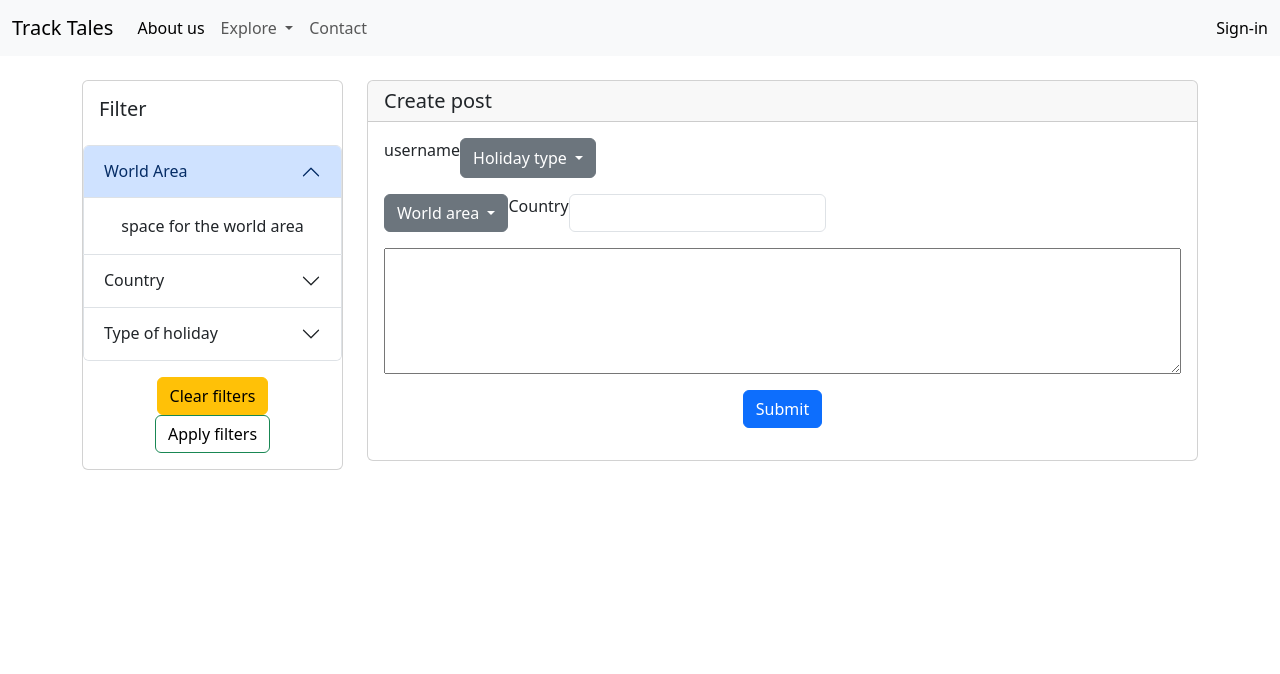
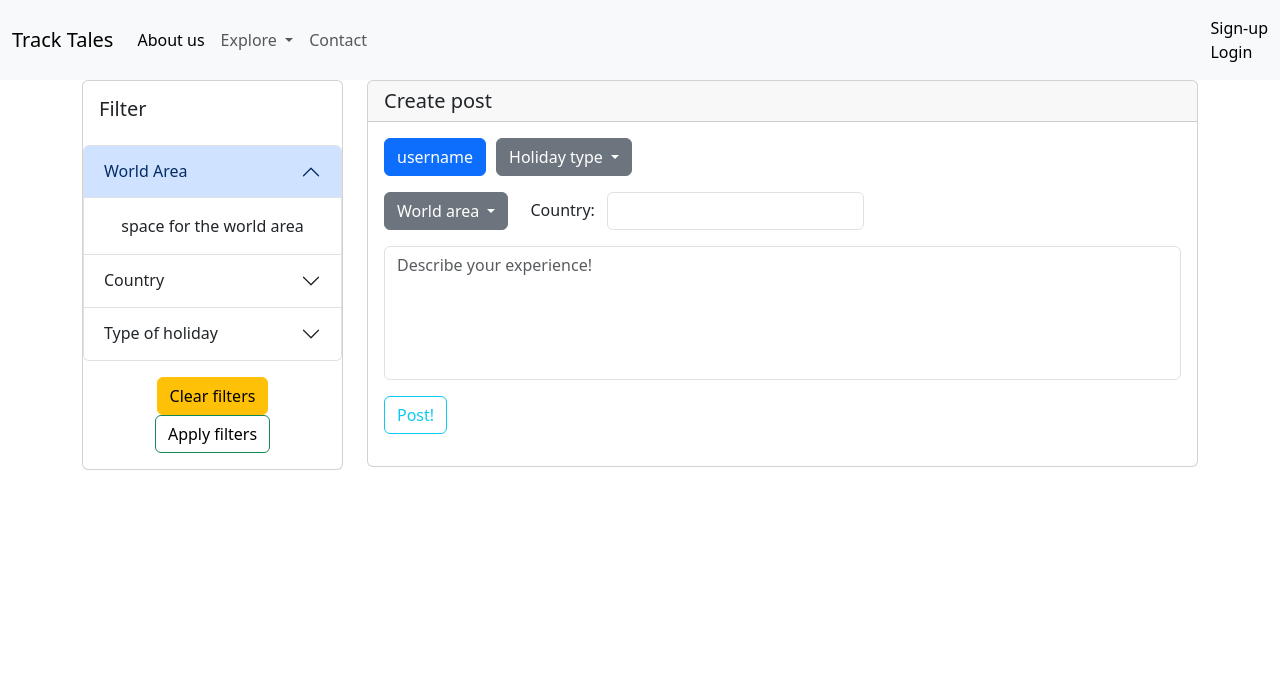
Before and after one commit to juanovt10/tracktales-blog, a Django app: page /board/ in a window 1280 px wide. Shown: the top 674 px of the page. Run offline with Django 4.2, Linux system fonts and the light colour scheme; data that the repository does not hold is empty; some libraries are stand-ins or nearby versions.

Commit message:
Initial set up of authentication links

```diff
--- a/postBoard/models.py
+++ b/postBoard/models.py
@@ -81,8 +81,5 @@ class UserProfile(models.Model):
     created_on = models.DateTimeField(default=timezone.now)
     approved = models.BooleanField(default=False)
 
-    # def get_tags_count(self):
-    #     return Tag.objects.filter(post__in=self.post_set.all()).distinct().count()
-
     def __str__(self):
         return self.username
--- a/static/css/style.css
+++ b/static/css/style.css
@@ -76,10 +76,28 @@ body {
     display: flex;
 }
 
+.comment-form-divs p {
+    margin: 0;
+}
+
+.form-label {
+    line-height: 1.5;
+    padding: 0.375rem 0.75rem;
+    margin: 0;
+}
+
 .comment-form-divs div {
     display: flex;
+    margin-right: 10px;
 }
 
+textarea {
+    resize: none;
+}
+
+.btn-post {
+    display: flex;
+}
 
 .card-header {
     display: flex;
--- a/templates/base.html
+++ b/templates/base.html
@@ -67,7 +67,17 @@
             </li>
           </ul>
           <span class="navbar-text">
-            <a class="nav-link" href="#">Sign-in</a>
+            {% if user.is_authenticated %}
+
+            <!-- should be link to profile -->
+            <a class="nav-link" href="{% url 'account_logout' %}">Logout</a>
+
+            {% else %}
+
+            <a class="nav-link" href="{% url 'account_signup' %}">Sign-up</a>
+            <a class="nav-link" href="{% url 'account_login' %}">Login</a>
+
+            {% endif %}
           </span>
         </div>
       </div>
--- a/templates/board.html
+++ b/templates/board.html
@@ -101,14 +101,17 @@
 
 
             <div class="col-9 scrollable-column">
+
+                <!-- input comment template -->
+
                 <div class="card comment-card">
                     <h5 class="card-header">Create post</h5>
                     <div class="card-body">
                         <form>
                             <div class="mb-3 comment-form-divs">
-                                <p>
+                                <div class="btn btn-primary">
                                     username
-                                </p>
+                                </div>
                                 <div class="btn-group">
                                     <button type="button" class="btn btn-secondary dropdown-toggle" data-bs-toggle="dropdown" aria-expanded="false">
                                         Holiday type
@@ -130,19 +133,16 @@
                                         {% for area_value, area_label in areas %}
                                         <li><button class="dropdown-item" type="button">{{ area_label }}</button></li>
                                         {% endfor %}
-<!--
-                                        <li><button class="dropdown-item" type="button">Action</button></li>
-                                        <li><button class="dropdown-item" type="button">Another action</button></li>
-                                        <li><button class="dropdown-item" type="button">Something else here</button></li> -->
+
                                     </ul>
                                 </div>
                                 <div>
-                                    <label for="exampleInputPassword1" class="form-label">Country</label>
+                                    <label for="exampleInputPassword1" class="form-label">Country:</label>
                                     <input type="password" class="form-control" id="exampleInputPassword1">
                                 </div>
                             </div>
                             <div class="mb-3 comment-form-divs">
-                                <textarea name="post_contetn" id="post-content" cols="100" rows="5"></textarea>
+                                <textarea class="form-control" name="post_contetn" id="post-content" cols="100" rows="5" placeholder="Describe your experience!"></textarea>
                             </div>
 
                             <!-- <div class="mb-3">
@@ -163,15 +163,14 @@
                                 <label class="form-check-label" for="exampleCheck1">Check me out</label>
                             </div> -->
 
-
-                            <button type="submit" class="btn btn-primary">Submit</button>
+                            <button type="submit" class="btn btn-outline-info btn-post">Post!</button>
                         </form>
                     </div>
                 </div>
 
 
 
-
+                <!-- posts display -->
 
                 {% for post in posts %}
 
--- a/tracktales/urls.py
+++ b/tracktales/urls.py
@@ -20,4 +20,5 @@ from django.urls import path, include
 urlpatterns = [
     path('admin/', admin.site.urls),
     path('', include('postBoard.urls'), name='postBoard_urls'),
+    path('accounts/', include('allauth.urls')),
 ]
```
Also changed, not shown: requirements.txt (+7 -0 lines), tracktales/settings.py (+14 -0 lines).
